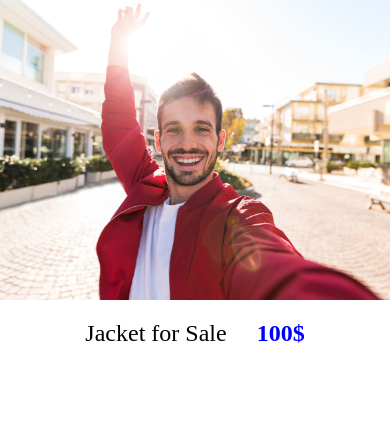
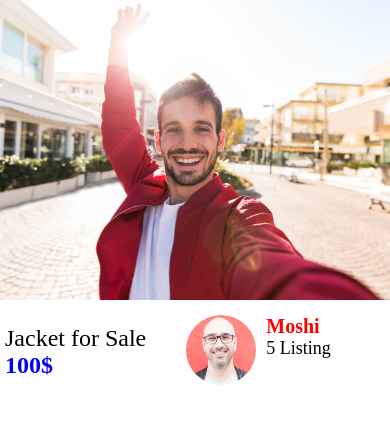
Before and after one commit to imransuet/Introduction-To-React-Native, a React Native app: screen / in a window 390 px wide. Shown: the top 422 px of the page. Built offline with nearby package versions, Linux system fonts and the light colour scheme.

Commit message:
List Item

```diff
--- /dev/null
+++ b/app/components/ListItem.js
@@ -0,0 +1,35 @@
+import React from 'react';
+import { View, StyleSheet, Image } from 'react-native';
+import AppText from './AppText/Apptext.js';
+
+function ListItem({title, subTitle, image}) {
+    return (
+       <View style={styles.container}>
+        <Image source={image} style={styles.image}/>
+        <View>
+    <AppText style={styles.title}>{title}</AppText>
+            <AppText>{subTitle}</AppText>
+        </View>
+
+       </View>
+    );
+}
+const styles = StyleSheet.create({
+    container:{
+
+        flexDirection:'row'
+
+    },
+    image:{
+        width:70,
+        height:70,
+        borderRadius:35,
+        marginRight:10
+    },
+    title:{
+        color:'red',
+           fontWeight:'bold',
+           fontSize:20
+    }
+})
+export default ListItem;
--- a/app/screens/ListingDetailsScreen.js
+++ b/app/screens/ListingDetailsScreen.js
@@ -1,15 +1,27 @@
 import React from 'react';
 import { Image, View ,StyleSheet, Text} from 'react-native';
 import AppText from '../components/AppText/Apptext.js';
-
+import ListItem from '../components/ListItem'
 function ListingDetailsScreen(props) {
     return (
         <View>
             <Image style={styles.image} source={require('../assets/jacket.jpg')}/>
 
+             <View  style={styles.setrow}>
             <View style={styles.detailsContainer}>
             <AppText style={styles.title}>Jacket for Sale</AppText>
             <AppText style={styles.price}>100$</AppText>
+
+
+            </View>
+            <View>
+            <ListItem
+            image={require("../assets/mosh.jpg")}
+            title="Moshi"
+            subTitle="5 Listing"
+
+            />
+            </View>
             </View>
 
 
@@ -19,11 +31,10 @@
 
 const styles = StyleSheet.create({
     detailsContainer:{
-     padding:20,
+     padding:10,
 
 
-     flexDirection: 'row',
-    justifyContent: 'center',
+
 
 
 
@@ -41,6 +52,11 @@
         fontSize:24,
         fontWeight:'500',
         paddingRight:30
+    },
+    setrow:{
+        paddingTop:15,
+        flexDirection:'row',
+        right:5
     }
 })
 export default ListingDetailsScreen;
```
